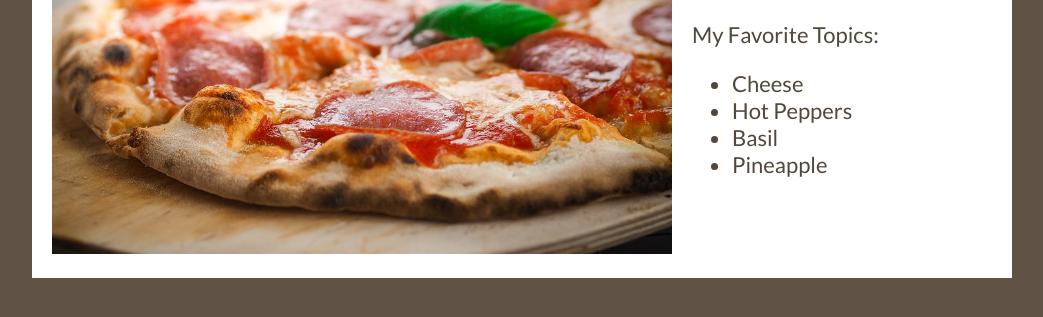
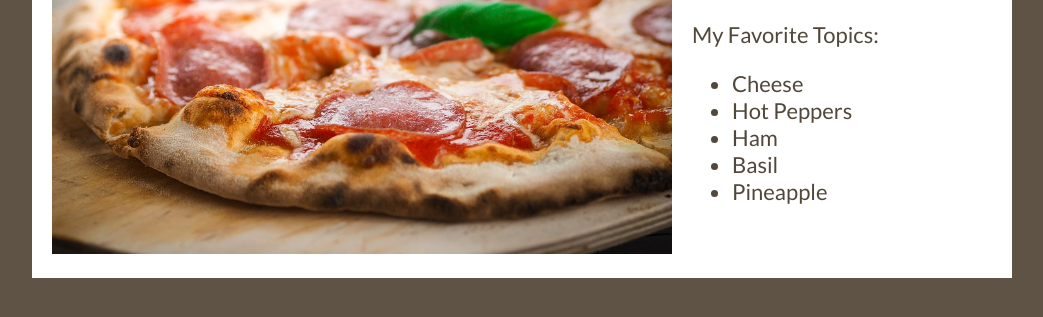
Before and after one commit to kimmep/Pizza, a plain HTML site: page index.html in a window 1280 px wide. Shown: the part 199-516 px from the top of the page, without its empty margins (118-1161 px from the left). Drawn offline with Linux system fonts and the light colour scheme; a web font is replaced by a local one.

Commit message:
Added Ham

```diff
--- a/index.html
+++ b/index.html
@@ -22,6 +22,8 @@
     <ul>
       <li>Cheese</li>
       <li>Hot Peppers</li>
+      <li>Ham</li>
+
       <li>Basil</li>
       <li>Pineapple</li>
     </ul>
```
